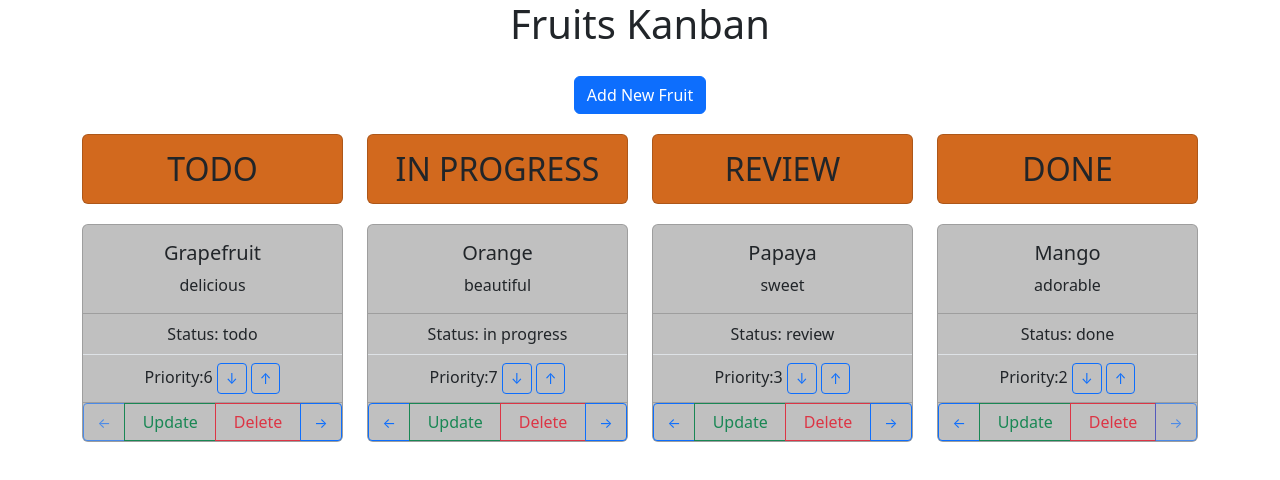
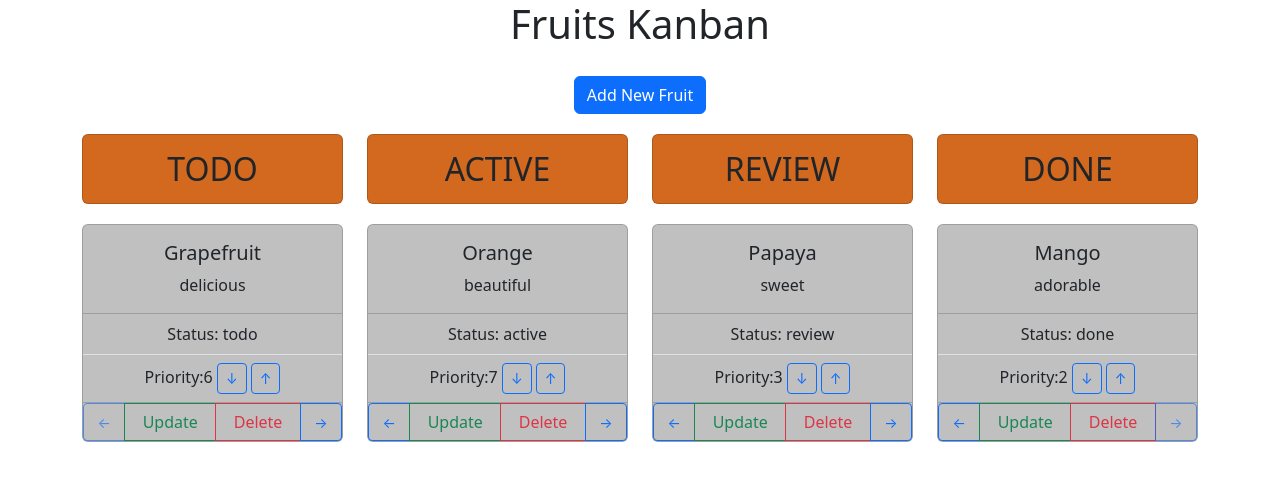
Before and after one commit to Dmitrii126776/fruits-kanban, a React (Create React App) app: page / in a window 1280 px wide. Shown: the top 480 px of the page. Built offline with nearby package versions, Linux system fonts and the light colour scheme.

Commit message:
DragAndDrop

```diff
--- a/package.json
+++ b/package.json
@@ -8,6 +8,7 @@
     "@testing-library/user-event": "^13.5.0",
     "bootstrap": "^5.3.0-alpha1",
     "react": "^18.2.0",
+    "react-beautiful-dnd": "^13.1.1",
     "react-dom": "^18.2.0",
     "react-scripts": "5.0.1",
     "reactstrap": "^9.1.5",
--- a/src/App.css
+++ b/src/App.css
@@ -1,5 +1,9 @@
 .App {
   text-align: center;
+}
+
+.card{
+  cursor: move;
 }
 
 .App-logo {
--- a/src/App.js
+++ b/src/App.js
@@ -3,17 +3,16 @@ import 'bootstrap/dist/css/bootstrap.css'
 import './App.css';
 import {useState} from "react";
 import Columns from "./Columns";
-import {Button} from "reactstrap";
 import CreateModal from "./CreateModal";
 
 function App() {
     const fruits = [
         {id: uuidv4(), name: 'Grapefruit', status: 'todo', priority: 6, description: 'delicious'},
-        {id: uuidv4(), name: 'Orange', status: 'in progress', priority: 7, description: 'beautiful'},
+        {id: uuidv4(), name: 'Orange', status: 'active', priority: 7, description: 'beautiful'},
         {id: uuidv4(), name: 'Papaya', status: 'review', priority: 3, description: 'sweet'},
         {id: uuidv4(), name: 'Mango', status: 'done', priority: 2, description: 'adorable'},
     ]
-    const [statuses, setStatuses] = useState(['todo', 'in progress', 'review', 'done'])
+    const [statuses, setStatuses] = useState(['todo', 'active', 'review', 'done'])
 
     const [priorities, setPriorities] = useState([1, 2, 3, 4, 5, 6, 7, 8, 9, 10])
 
@@ -40,16 +39,24 @@ function App() {
         setTasks(tasks.filter(el => el.id !== id))
     }
 
+    const moveTask = (taskId, newStatus) => {
+        setTasks((prevTasks) =>
+            prevTasks.map((task) =>
+                task.id === taskId ? {...task, status: newStatus} : task
+            )
+        );
+    };
+
     return (
         <div className="App">
             <h1>Fruits Kanban</h1>
             <CreateModal priorities={priorities} statuses={statuses} addNewFruit={addNewFruit}/>
             <div className="container text-center">
-                <div className="row align-items-start">
-                    {statuses.map((el, i) =>
-                        (<Columns
-                            key={i}
-                            status={el}
+                <div className="row">
+                    {statuses.map((status) => (
+                        <div key={status} className="col-sm">
+                            <Columns
+                                status={status}
                                 tasks={tasks}
                                 changePriority={changePriority}
                                 changeStatus={changeStatus}
@@ -57,7 +64,10 @@ function App() {
                                 deleteFruits={deleteFruits}
                                 priorities={priorities}
                                 updateFruit={updateFruit}
-                        />))}
+                                moveTask={moveTask}
+                            />
+                        </div>
+                    ))}
                 </div>
             </div>
         </div>
--- a/src/Columns.js
+++ b/src/Columns.js
@@ -3,8 +3,20 @@ import Task from "./Task";
 
 const Columns = (props) => {
     const {status, tasks, changePriority, changeStatus, statuses, deleteFruits, priorities, updateFruit} = props
+
+    const handleDragOver = (event) => {
+        event.preventDefault();
+    };
+
+    const handleDrop = (event) => {
+        event.preventDefault();
+        const taskId = event.dataTransfer.getData('taskId');
+        props.moveTask(taskId, status);
+    };
+
+
     return (
-        <div className="col">
+        <div onDragOver={handleDragOver} onDrop={handleDrop}>
             <h2 className="card" style={{backgroundColor:"chocolate", padding:15, marginBottom:20}} >{status.toUpperCase()}</h2>
             {tasks.filter(el => el.status === status).map(el =>
                 (<Task
--- a/src/Task.js
+++ b/src/Task.js
@@ -10,9 +10,14 @@ const Task = (props) => {
     const [updateModal, setUpdateModal] = useState(false);
 
     const updateToggle = () => setUpdateModal(!updateModal);
+    const handleDragStart = (event) => {
+        event.dataTransfer.setData('taskId', task.id);
+    };
+
 
     return (
-        <div draggable={true} className="card" style={{backgroundColor: "silver", marginBottom:10}}>
+        <div draggable={true}
+             onDragStart={handleDragStart} className="card" style={{backgroundColor: "silver", marginBottom:10}}>
             <div className="card-body">
                 <h5 className="card-title">{task.name}</h5>
                 <p className="card-text">{task.description}</p>
```
Also changed, not shown: 1 other file (tests, documents, lock files or other folders). Lines whose indentation alone changed are shown as unchanged.
